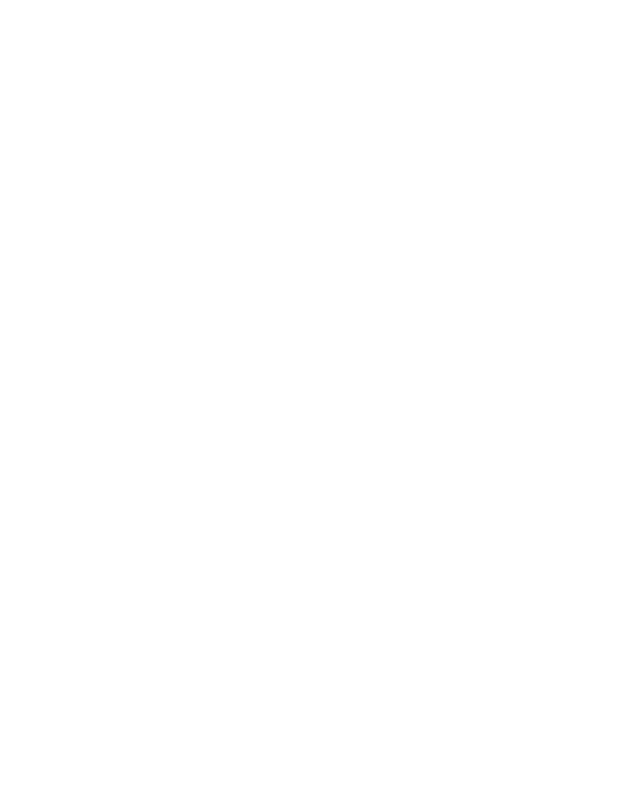
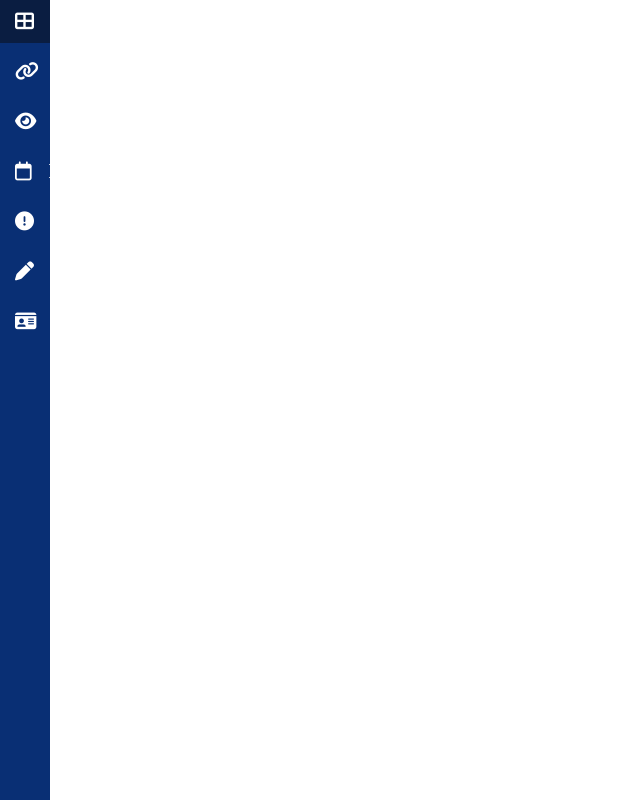
Before and after one commit to oladips772/class, a plain HTML site: page app.html in a window 1280 px wide. Shown: the whole page, without its empty margins (0-640 px from the left). Drawn offline with Linux system fonts and the light colour scheme.

```diff
--- a/app.css
+++ b/app.css
@@ -0,0 +1,39 @@
+/** @format */
+
+* {
+  margin: 0;
+  padding: 0;
+}
+
+.sidebar {
+  width: 50px;
+  background-color: rgb(9, 47, 116);
+  height: 100vh;
+  overflow: hidden;
+}
+
+.sidebar .sidebar_item {
+  display: flex;
+  align-items: center;
+}
+
+.sidebar_item {
+  padding: 10px;
+  margin-bottom: 7px;
+  color: white;
+  cursor: pointer;
+}
+
+.sidebar_item i {
+  font-size: 19px;
+  margin-right: 17px;
+  margin-left: 5px;
+}
+.sidebar_item p {
+  font-size: 20px;
+  font-weight: 600;
+}
+
+.sidebar_item:hover {
+  background-color: rgb(10, 29, 65);
+}
--- a/app.html
+++ b/app.html
@@ -12,5 +12,38 @@
     <link rel="stylesheet" href="app.css" />
     <title>Sidebar</title>
   </head>
-  <body></body>
+  <body>
+    <section class="sidebar">
+      <div class="container">
+        <div class="sidebar_item">
+          <i class="fas fa-th-large"></i>
+          <p>Dashboard</p>
+        </div>
+        <div class="sidebar_item">
+          <i class="fas fa-link"></i>
+          <p>Shortcuts</p>
+        </div>
+        <div class="sidebar_item">
+          <i class="fas fa-eye"></i>
+          <p>Overview</p>
+        </div>
+        <div class="sidebar_item">
+          <i class="far fa-calendar"></i>
+          <p>Event</p>
+        </div>
+        <div class="sidebar_item">
+          <i class="fas fa-exclamation-circle"></i>
+          <p>About</p>
+        </div>
+        <div class="sidebar_item">
+          <i class="fas fa-pen"></i>
+          <p>Service</p>
+        </div>
+        <div class="sidebar_item">
+          <i class="fas fa-id-card"></i>
+          <p>Contact</p>
+        </div>
+      </div>
+    </section>
+  </body>
 </html>
```
Also changed, not shown: app.js (added).
